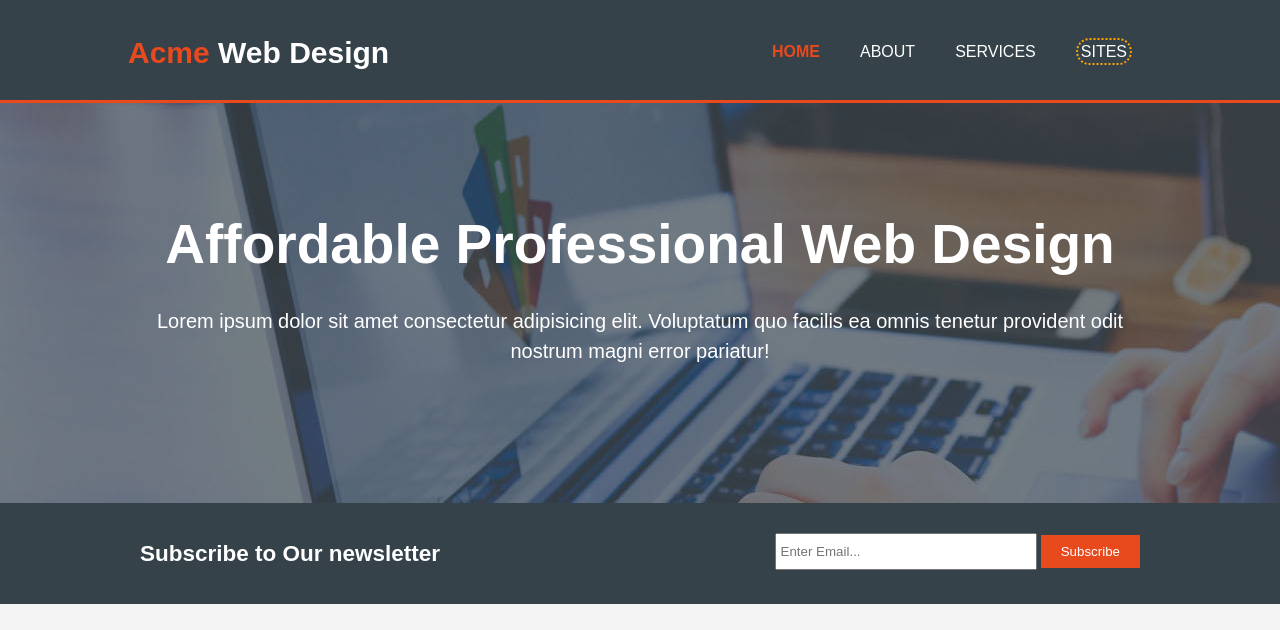
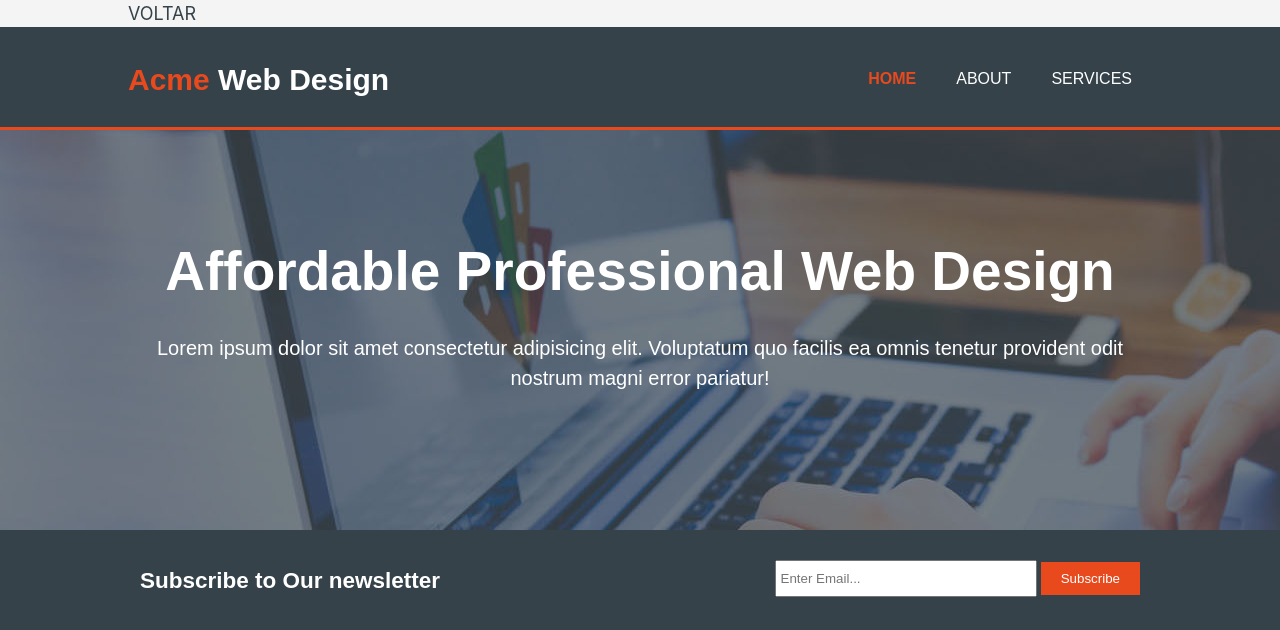
Before and after one commit to gabrielssa/Praticando-Web, a PHP site: page /websites/002 in a window 1280 px wide. Shown: the top 630 px of the page. Run offline with PHP 8.4, Linux system fonts and the light colour scheme.

Commit message:
ajustando link para voltar no acme design

```diff
--- a/websites/002/css/estilo.css
+++ b/websites/002/css/estilo.css
@@ -33,6 +33,18 @@ body{
 }
 
 /*Header */
+.mother-site{
+    text-decoration: none;
+    font-size: 18px;
+    font-family: -apple-system, BlinkMacSystemFont, 'Segoe UI', Roboto, Oxygen, Ubuntu, Cantarell, 'Open Sans', 'Helvetica Neue', sans-serif;
+}
+
+.mother-site a{
+    text-decoration: none;
+    text-transform: uppercase;
+    color: #35424a;
+}
+
 header{
     background: #35424a;
     color: #ffffff;
--- a/websites/002/index.html
+++ b/websites/002/index.html
@@ -7,6 +7,11 @@
         <link rel="stylesheet" type="text/css" href="css/estilo.css">
     </head>
     <body>
+
+        <div class="container mother-site">
+            <a href="../../index.html">Voltar</a>
+        </div>
+
         <header>
             <div class="container">
                 <div id="branding">
@@ -17,7 +22,6 @@
                         <li class="current"><a href="index.html">Home</a></li>
                         <li><a href="about.html">About</a></li>
                         <li><a href="services.html">Services</a></li>
-                        <li><a id="real-home" href="../../index.html" >Sites</a></li>
                     </ul>
                 </nav>
             </div>
```
